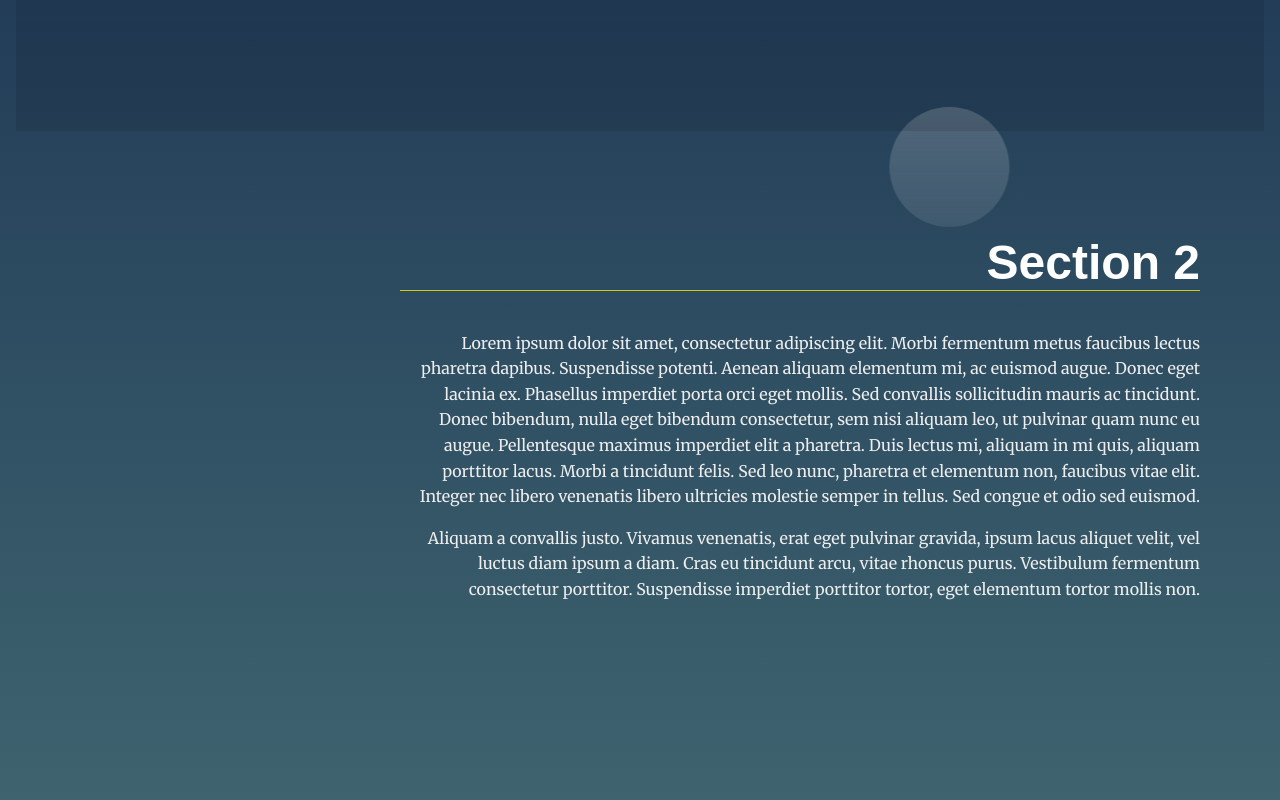
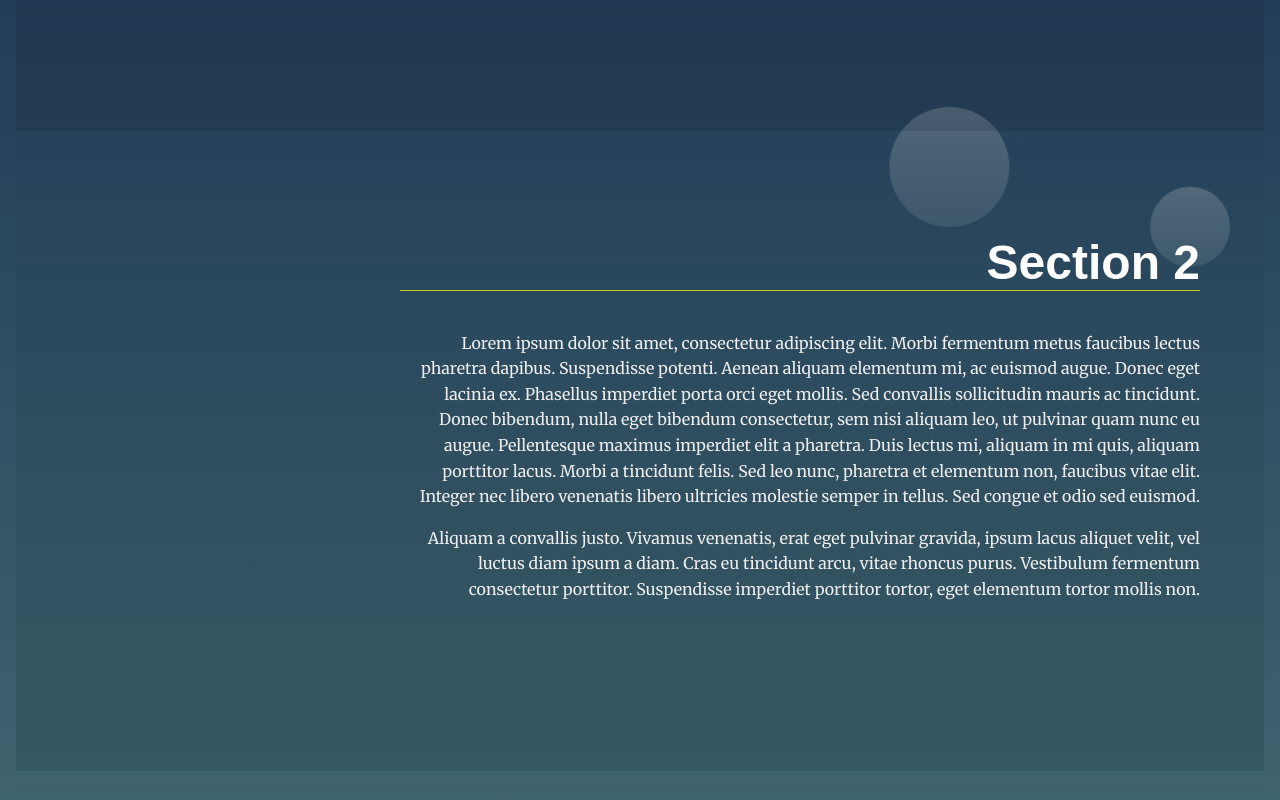
Before and after one commit to HadeerAshraf209/Udacity-FWD-Landing-Page-Project, a plain HTML site: page Index.html in a window 1280 px wide. Shown: the part 980-1780 px from the top of the page. Drawn offline with Linux system fonts and the light colour scheme.

Commit message:
Update Styles.css

```diff
--- a/CSS/Styles.css
+++ b/CSS/Styles.css
@@ -196,17 +196,17 @@ section:nth-of-type(3n + 1) .landing__container::after {
 /* ---- Theme State Rules ---- */
 /* Section Active Styles */
 /* Note: your-active-class class is applied through javascript. You should update the class here and in the index.html to what you set in your javascript file.  */
-section.active-class {
+section.your-active-class {
     background: rgb(0, 0, 0);
     background: linear-gradient(0deg, rgba(0, 0, 0, 0.1) 0%, rgba(0, 0, 0, 0) 100%);
 }
 
-section.active-class .landing__container::before {
+section.your-active-class .landing__container::before {
     opacity: 1;
     animation: rotate 4s linear 0s infinite forwards;
 }
 
-section.active-class .landing__container::after {
+section.your-active-class .landing__container::after {
     opacity: 1;
     animation: rotate 5s linear 0s infinite forwards reverse;
 }
```
